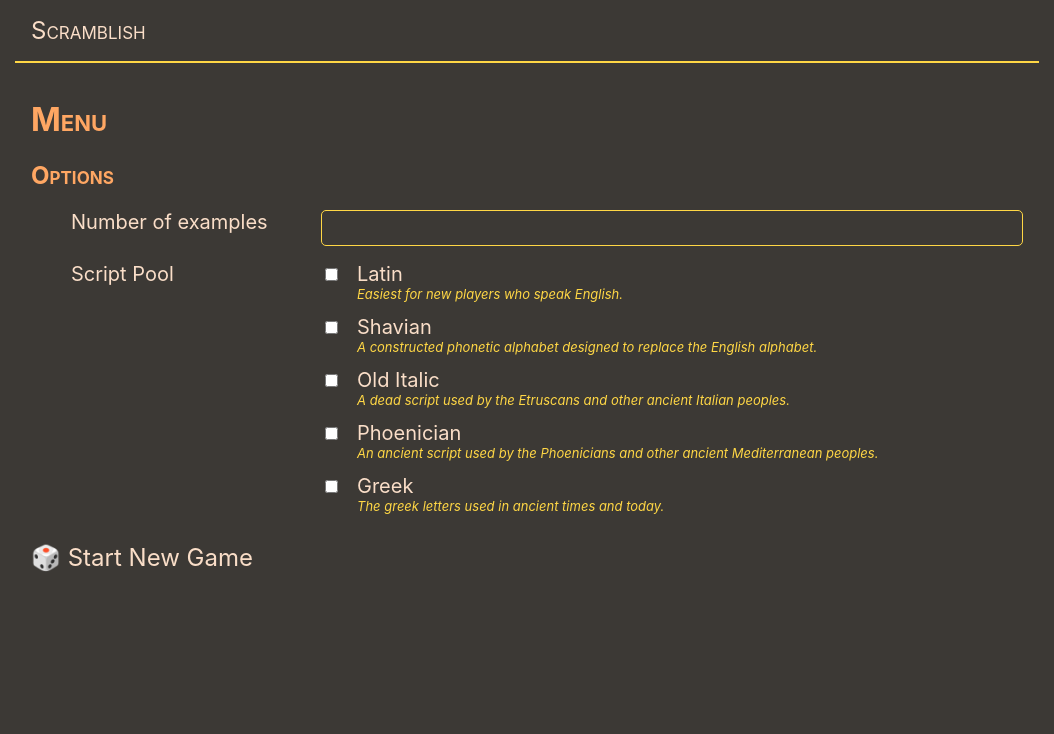
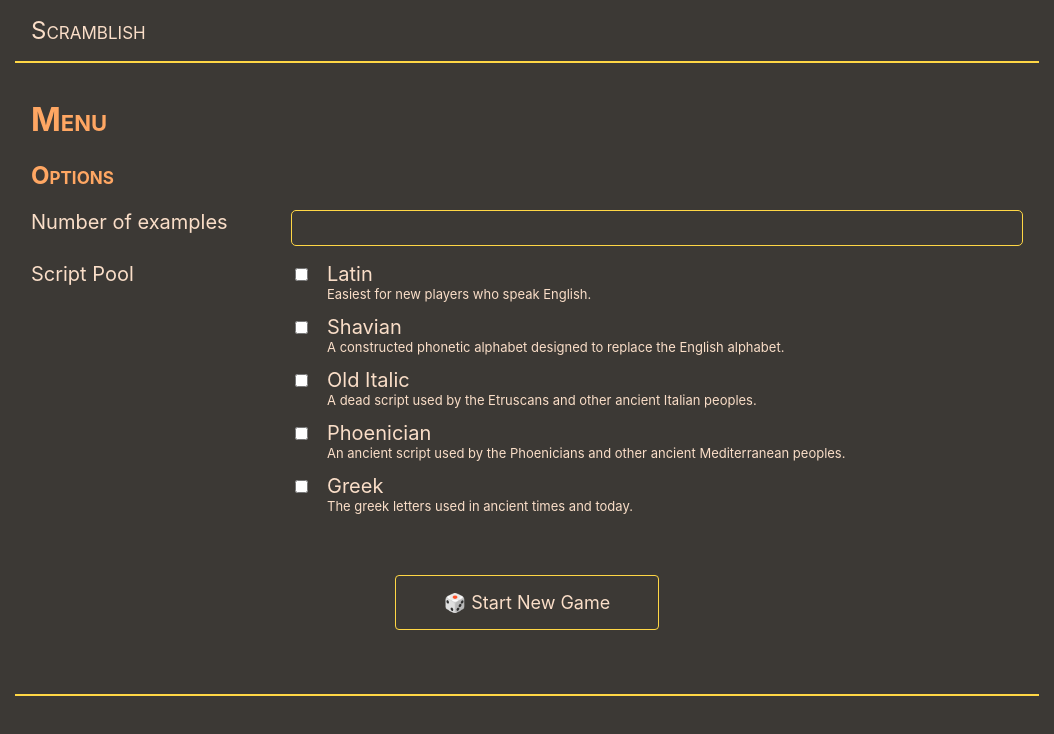
Before and after one commit to eignnx/scramblish, a React (Create React App) app: page / in a window 1280 px wide. Shown: the top 734 px of the page, without its empty margins (113-1167 px from the left). Built offline with nearby package versions, Linux system fonts and the light colour scheme; a web font is replaced by a local one.

Commit message:
add footer, style start game link

```diff
--- a/src/App.tsx
+++ b/src/App.tsx
@@ -39,6 +39,7 @@ function App() {
           } />
         </Routes>
       </Router>
+      <footer></footer>
     </div>
   );
 }
--- a/src/index.css
+++ b/src/index.css
@@ -90,3 +90,9 @@ nav {
   padding: 1em;
   border-bottom: 2px solid var(--accent-color);
 }
+
+footer {
+  border-top: 2px solid var(--accent-color);
+  margin-top: 3rem;
+  padding: 1rem;
+}
--- a/src/pages/MenuPage.css
+++ b/src/pages/MenuPage.css
@@ -12,11 +12,31 @@ a:visited {
 }
 
 #new-game-link {
-    font-size: x-large;
+    font-size: large;
+    text-align: center;
+    border: 1px solid var(--accent-color);
+    border-radius: 4px;
+    padding: 1rem;
+    margin-top: 2rem;
+    padding-inline: 3rem;
+}
+
+#new-game-link:hover {
+    background-color: hsla(42, 100%, 62%, 0.2);
 }
 
 #new-game-link::before {
     content: "🎲 ";
+}
+
+#new-game-link-wrapper {
+    display: flex;
+    justify-content: center;
+}
+
+ul.option-fields {
+    list-style-type: none;
+    padding: 0;
 }
 
 .options-section {
@@ -52,9 +72,7 @@ a:visited {
 
 .script-note {
     font-size: small;
-    font-style: italic;
-    /* font-variant: small-caps; */
-    color: var(--accent-color);
+    /* color: var(--accent-color); */
 }
 
 .script-checkbox {
--- a/src/pages/MenuPage.tsx
+++ b/src/pages/MenuPage.tsx
@@ -14,7 +14,7 @@ export default function MenuPage({ puzzleParams, setPuzzleParams }: Props) {
             <h1>Menu</h1>
             <section className="options-section">
                 <h2>Options</h2>
-                <ul>
+                <ul className="option-fields">
                     <li className="form-field">
                         <label htmlFor="example-count-opt">Number of examples</label>
                         <input type="number" name="example-count-opt" id="example-count-opt" />
@@ -37,7 +37,9 @@ export default function MenuPage({ puzzleParams, setPuzzleParams }: Props) {
                     </li>
                 </ul>
             </section>
-            <Link to="/play" id="new-game-link">Start New Game</Link>
+            <div id="new-game-link-wrapper">
+                <Link to="/play" id="new-game-link">Start New Game</Link>
+            </div>
         </main>
     );
 }
```
